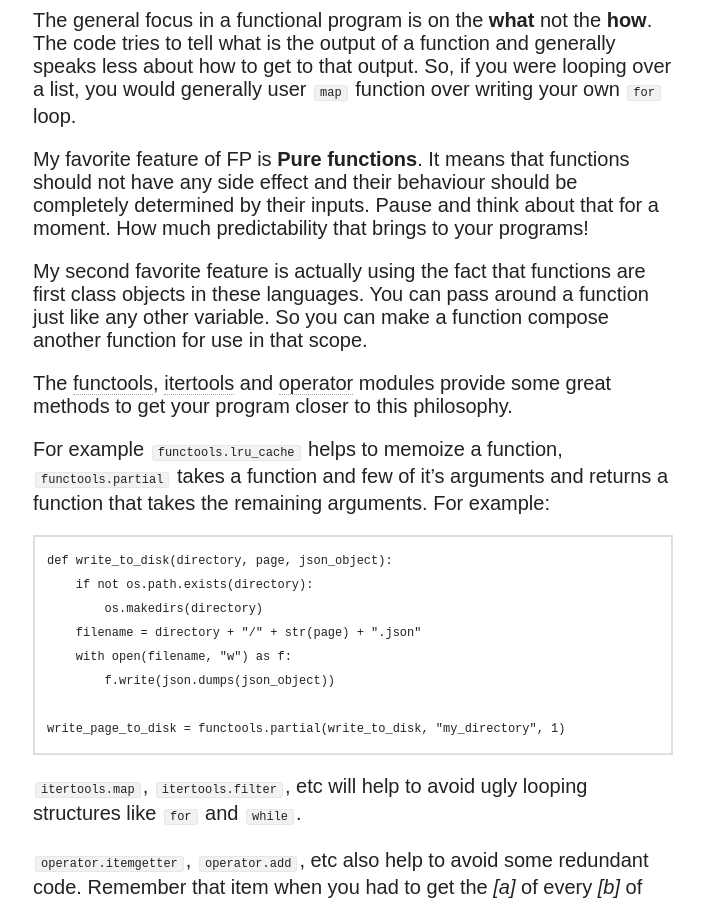
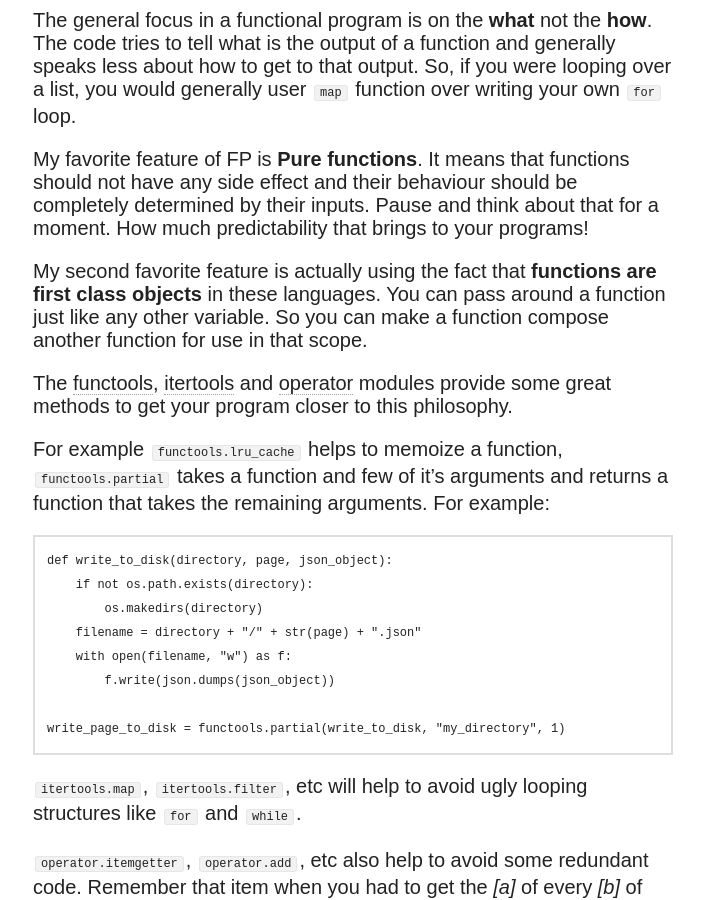
Before and after one commit to manuganji/manuganji.github.io, a Jekyll site: the page built from _posts/2015-08-28-my-start-functional-programming.md, in a window 1280 px wide and 900 px high, scrolled down 1011 px. Shown: the whole window, without its empty margins (317-1021 px from the left). Built offline with Jekyll 4.4.1, drawn with Linux system fonts in a browser that asks for light colours; nearby versions of some CDN libraries; a script that is not in the unit is left out; comment, search, counter and statistics services are not loaded.

Commit message:
emphasis correction

```diff
--- a/_posts/2015-08-28-my-start-functional-programming.md
+++ b/_posts/2015-08-28-my-start-functional-programming.md
@@ -19,7 +19,7 @@ The general focus in a functional program is on the **what** not the **how**. Th
 
 My favorite feature of FP is **Pure functions**. It means that functions should not have any side effect and their behaviour should be completely determined by their inputs. Pause and think about that for a moment. How much predictability that brings to your programs!
 
-My second favorite feature is actually using the fact that functions are first class objects in these languages. You can pass around a function just like any other variable. So you can make a function compose another function for use in that scope.
+My second favorite feature is actually using the fact that **functions are first class objects** in these languages. You can pass around a function just like any other variable. So you can make a function compose another function for use in that scope.
 
 The [functools](https://docs.python.org/3.5/library/functools.html), [itertools](https://docs.python.org/3.5/library/itertools.html) and [operator](https://docs.python.org/3.5/library/operator.html) modules provide some great methods to get your program closer to this philosophy.
 
```
